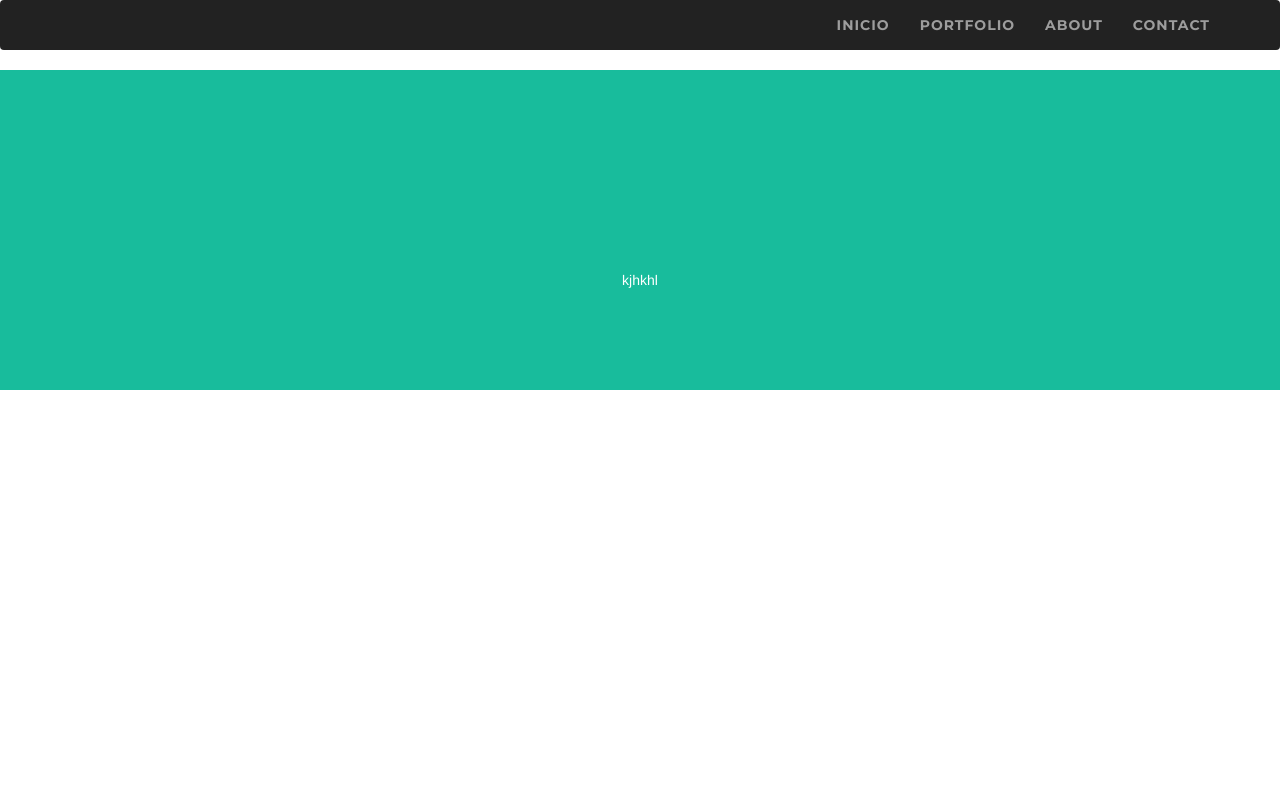
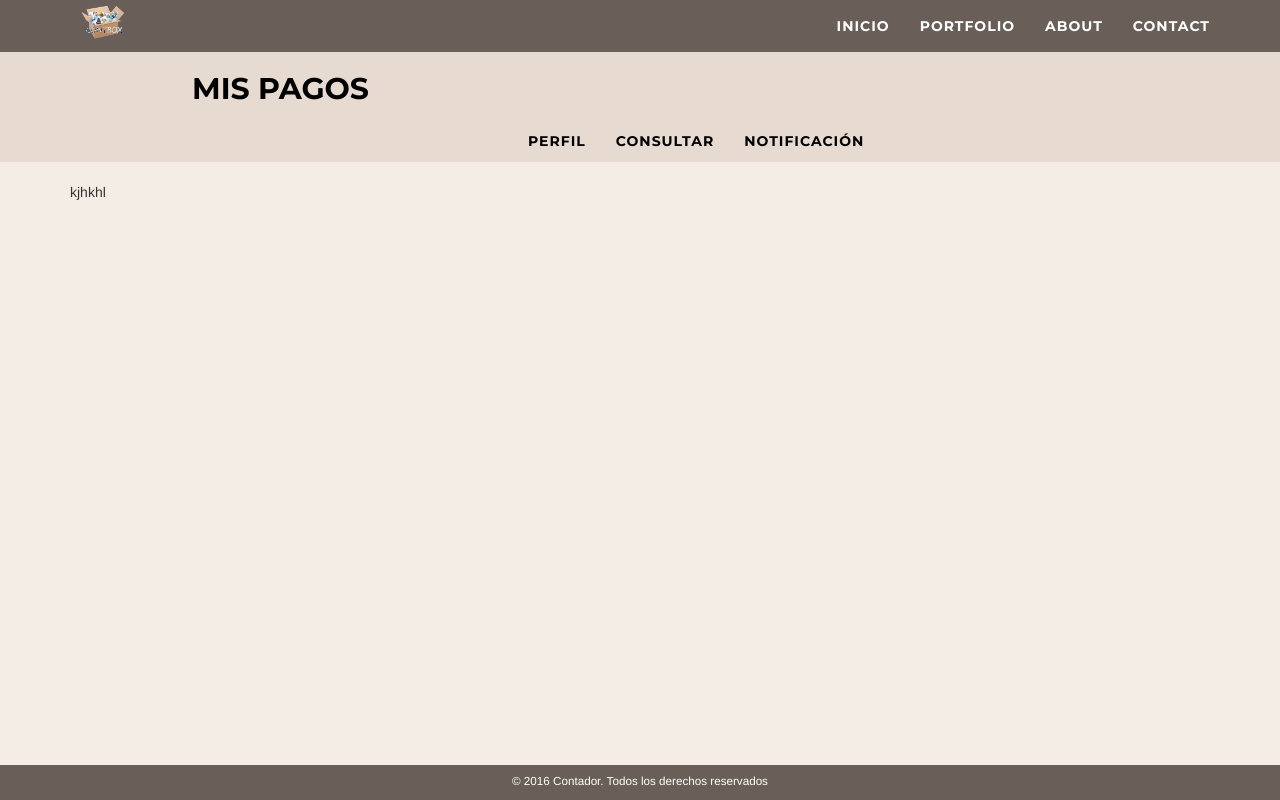
Before and after one commit to hiigami/hackathon, a Django app: page / in a window 1280 px wide. Run offline with Django 3.2, Linux system fonts and the light colour scheme; parts of the project's set-up code (start-up, migrations or seed data) failed here and were passed over; some libraries are stand-ins or nearby versions.

Commit message:
added new style and logo

```diff
--- a/mysite/template/app/base.html
+++ b/mysite/template/app/base.html
@@ -28,17 +28,65 @@
         <script src="https://oss.maxcdn.com/libs/html5shiv/3.7.0/html5shiv.js" ></script>
         <script src="https://oss.maxcdn.com/libs/respond.js/1.4.2/respond.min.js" ></script>
         <![endif]-->
-
+        <style>
+            nav li a {
+                color:#fff;
+            }
+            nav li a:hover {
+                color:#695F58;
+            }
+            .second-wrapper {
+                height: 110px;
+                background: #E6DAD1;
+                color: #000;
+                position: relative;
+                top: -20px;
+            }
+            .second-wrapper h2 {
+                padding-top: 20px;
+                padding-left: 15%;
+            }
+            .second-wrapper nav {
+                position: absolute;
+                padding-left: 40%;
+            }
+            .second-wrapper nav a {
+                color: #000;
+            }
+            .second-wrapper nav a:hover {
+                color: #000;
+                background-color: initial;
+            }
+            footer {
+                background: #695F58;
+                position: fixed;
+                width: 100%;
+                text-align: center;
+                bottom: 0;
+            }
+            footer p {
+                font-size: smaller;
+                padding-top: 8px;
+            }
+            body {
+                background-color: #F3EDE6;
+            }
+        </style>
     </head>
 
     <body id="page-top" class="index">
 
     <!-- Navigation -->
-    <nav class="navbar navbar-inverse">
+    <nav class="navbar" style="background: #695F58;border-radius: 0;margin-bottom: 0px;">
         <div class="container">
             <!-- Brand and toggle get grouped for better mobile display -->
             <!-- Collect the nav links, forms, and other content for toggling -->
             <div class="" id="">
+                <ul class="nav navbar-nav navbar-left">
+                    <li class="">
+                        <img src="{% static 'img/Logo.png' %}" style="width: 67px;">
+                    </li>
+                </ul>
                 <ul class="nav navbar-nav navbar-right">
                     <li class="">
                         <a href="#page-top">Inicio</a>
@@ -61,6 +109,28 @@
 
     <!-- Header -->
     <header>
+    </header>
+    <div class="second-wrapper">
+        {% block usuario %}
+        <h2>Mis pagos</h2>
+        <nav class="navbar" style="background: initial;border-radius: 0;margin-bottom: 0px;">
+            <div>
+                <ul class="nav navbar-nav">
+                    <li class="">
+                        <a href="#page-top">Perfil</a>
+                    </li>
+                    <li class="">
+                        <a href="#portfolio">Consultar</a>
+                    </li>
+                    <li class="">
+                        <a href="#about">Notificación</a>
+                    </li>
+                </ul>
+            </div>
+      </nav>
+      {% endblock %}
+      <div style="clear:both;"></div>
+    </div>
     <div class="container">
       {% block content %}
       {% endblock %}
@@ -68,7 +138,8 @@
 
 
     <!-- Footer -->
-    <footer class="">
+    <footer>
+        <p>© 2016 Contador. Todos los derechos reservados</p>
     </footer>
      <!-- jQuery -->
     <script src="{% static 'js/jquery.js' %}" ></script>
```
Also changed, not shown: mysite/app/static/img/Logo.png (added), mysite/app/static/img/profile.png (deleted).
